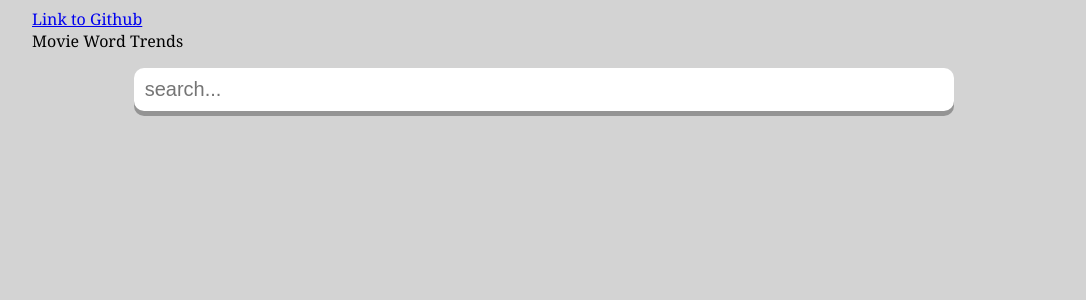
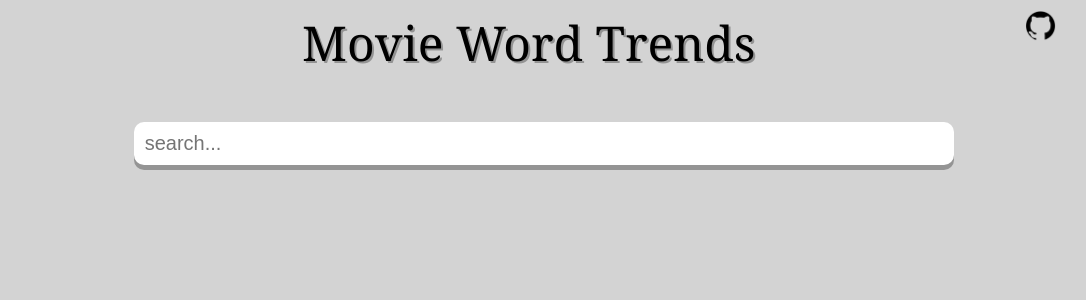
Before and after one commit to Hack-Your-Own-Holmes/word-trends, a React (Create React App) app in the folder frontend/: page / in a window 1280 px wide. Shown: the top 300 px of the page, without its empty margins (96-1182 px from the left). Built offline with nearby package versions, Linux system fonts and the light colour scheme.

Commit message:
new updates mostly CSS

```diff
--- /dev/null
+++ b/frontend/src/App.css
@@ -0,0 +1,33 @@
+.app {
+  height: 100vh;
+  width: 100vw;
+}
+
+.header {
+  margin: 1% auto;
+  font-size: 300%;
+  text-align: center;
+  text-shadow: 2px 2px 0 rgba(0, 0, 0, 0.3);
+  padding-bottom: 2%;
+}
+.line-chart {
+  width: 65vw;
+  margin: 30px auto;
+}
+
+.gitHub:link {
+  text-decoration: none;
+  float: right;
+  display: block;
+  background: url("./github.jpg");
+  background-position: center;
+  background-repeat: no-repeat;
+  background-size: cover;
+  padding: 1.5%;
+}
+
+.gitHub:hover,
+.gitHub:active {
+  background-color: grey;
+  border-radius: 50px 50px 50px 50px;
+}
--- a/frontend/src/App.js
+++ b/frontend/src/App.js
@@ -3,6 +3,7 @@ import LineChart from "./components/LineChart";
 import SearchBar from "./components/SearchBar";
 import fetchWord from "./helpers/fetchWord";
 import "./index.css";
+import "./App.css";
 
 function App() {
   const [currentWord, setCurrentWord] = useState("");
@@ -17,18 +18,17 @@ function App() {
   }, [currentWord]);
 
   return (
-		<div className='App'>
+    <div className="App">
       <a
-				className='gitHub'
-				href='https://github.com/Hack-Your-Own-Holmes/word-trends'
-				target='_blank'
-				rel='noopener noreferrer'>
-				Link to Github
-			</a>
-			<header className='header'>Movie Word Trends</header>
+        className="gitHub"
+        href="https://github.com/Hack-Your-Own-Holmes/word-trends"
+        target="_blank"
+        rel="noopener noreferrer"
+      ></a>
+      <header className="header">Movie Word Trends</header>
 
       <SearchBar setCurrentWord={setCurrentWord} />
-			<div className='line-chart'>
+      <div className="line-chart">
         {typeof word === "object" && (
           <LineChart currentWord={currentWord} word={word} />
         )}
--- a/frontend/src/index.css
+++ b/frontend/src/index.css
@@ -6,7 +6,7 @@ body {
   font-family: Georgia, "Times New Roman", Times, serif;
   -webkit-font-smoothing: antialiased;
   -moz-osx-font-smoothing: grayscale;
-	background-color: lightgray;
+  background-color: lightgrey;
 }
 
 code {
```
Also changed, not shown: frontend/src/github.jpg (renamed from frontend/github.jpg). Lines whose indentation alone changed are shown as unchanged.
